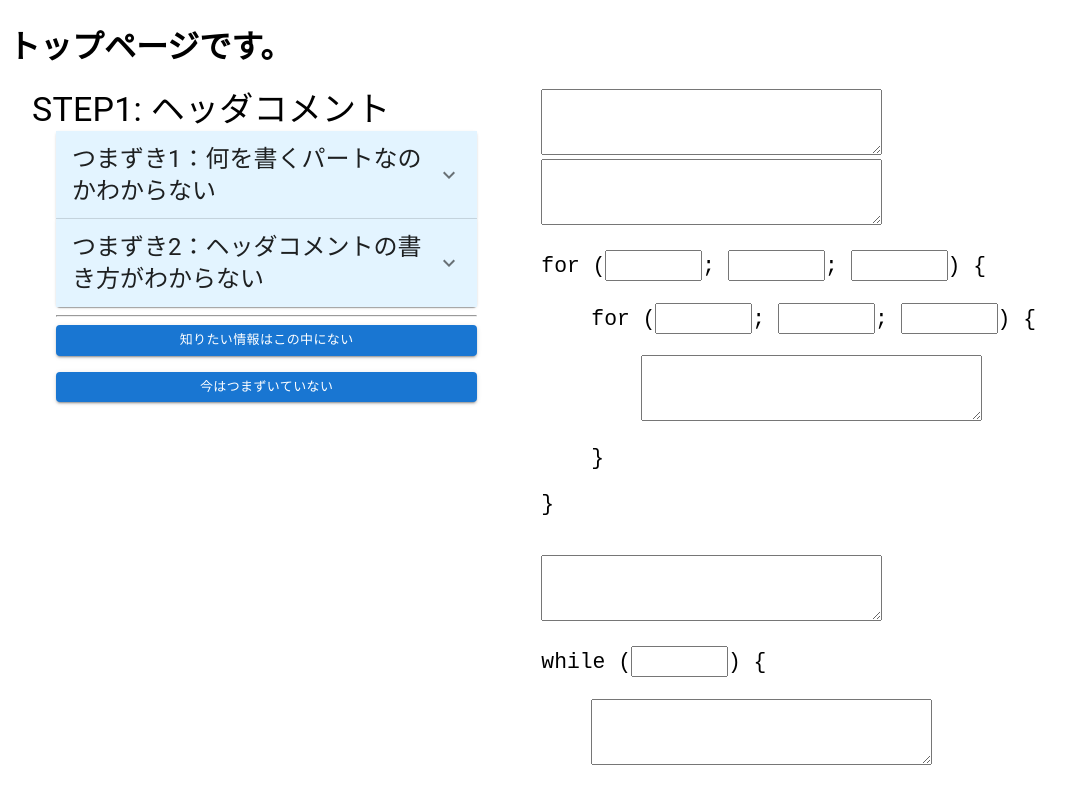
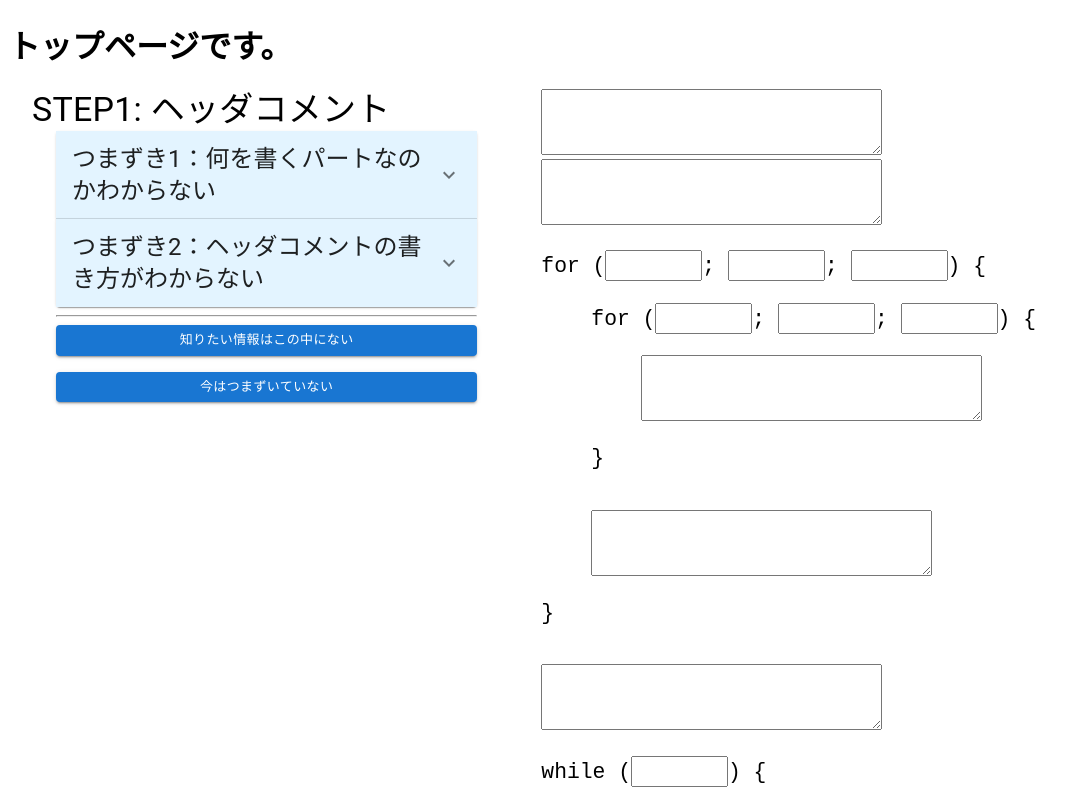
Before and after one commit to KHashimoto3/FormCoder_FRONT, a React (Vite) app: page /form in a window 1280 px wide. Shown: the top 790 px of the page, without its empty margins (0-1080 px from the left). Built offline with nearby package versions, Linux system fonts and the light colour scheme.

Commit message:
フォームデータのchildrenPartを配列対応にした。

```diff
--- a/src/components/features/form/Form.tsx
+++ b/src/components/features/form/Form.tsx
@@ -22,19 +22,30 @@ export const Form = () => {
       id: 3,
       partType: "FOR",
       explanation: "パートの解説",
-      childrenPart: {
+      childrenPart: [
+        {
           id: 1,
           partType: "FOR",
           explanation: "パートの解説",
-        childrenPart: {
+          childrenPart: [
+            {
               id: 1,
               partType: "PROC",
               explanation: "パートの解説",
               childrenPart: "none",
               inputData: "入力される内容",
             },
+          ],
           inputData: "入力される内容",
         },
+        {
+          id: 1,
+          partType: "PROC",
+          explanation: "パートの解説",
+          childrenPart: "none",
+          inputData: "入力される内容",
+        },
+      ],
       inputData: "入力される内容",
     },
     {
@@ -48,13 +59,15 @@ export const Form = () => {
       id: 1,
       partType: "WHL",
       explanation: "パートの解説",
-      childrenPart: {
+      childrenPart: [
+        {
           id: 1,
           partType: "PROC",
           explanation: "パートの解説",
           childrenPart: "none",
           inputData: "入力される内容",
         },
+      ],
       inputData: "入力される内容",
     },
   ];
--- a/src/components/features/form/FormProvider.tsx
+++ b/src/components/features/form/FormProvider.tsx
@@ -6,7 +6,7 @@ import { While } from "./formComponents/While";
 
 type Props = {
   partType: string;
-  childrenPart: string | FormData;
+  childrenPart: string | FormData[];
   inputData: string;
 };
 
--- a/src/components/features/form/formComponents/For.tsx
+++ b/src/components/features/form/formComponents/For.tsx
@@ -4,7 +4,7 @@ import { Process } from "./Process";
 
 type Props = {
   partType: string;
-  childrenPart: string | FormData;
+  childrenPart: string | FormData[];
 };
 
 export const For = (props: Props) => {
@@ -22,8 +22,8 @@ export const For = (props: Props) => {
       "データ不正エラー：Forフォームの中には、少なくとも１つの子要素が必要です。"
     );
     return <Process partType="PROC" />;
-  } else if (typeof props.childrenPart == "object") {
-    const childrenPart: FormData = props.childrenPart;
+  } else if (Array.isArray(props.childrenPart)) {
+    const childrenPartArray: FormData[] = props.childrenPart;
     return (
       <>
         <pre style={preStyle}>
@@ -36,11 +36,19 @@ export const For = (props: Props) => {
           {") {\n"}
         </pre>
         <div style={{ marginLeft: "50px" }}>
-          <FormProvider
-            partType={childrenPart.partType}
-            childrenPart={childrenPart.childrenPart}
-            inputData={childrenPart.inputData}
-          />
+          {childrenPartArray.map((childrenPart) => {
+            return (
+              <>
+                <FormProvider
+                  key={childrenPart.id}
+                  partType={childrenPart.partType}
+                  childrenPart={childrenPart.childrenPart}
+                  inputData={childrenPart.inputData}
+                />
+                <br />
+              </>
+            );
+          })}
         </div>
         <pre style={preStyle}>{"}"}</pre>
       </>
--- a/src/components/features/form/formComponents/While.tsx
+++ b/src/components/features/form/formComponents/While.tsx
@@ -4,7 +4,7 @@ import { Process } from "./Process";
 
 type Props = {
   partType: string;
-  childrenPart: string | FormData;
+  childrenPart: string | FormData[];
 };
 
 export const While = (props: Props) => {
@@ -22,8 +22,8 @@ export const While = (props: Props) => {
       "データ不正エラー：Forフォームの中には、少なくとも１つの子要素が必要です。"
     );
     return <Process partType="PROC" />;
-  } else if (typeof props.childrenPart == "object") {
-    const childrenPart: FormData = props.childrenPart;
+  } else if (Array.isArray(props.childrenPart)) {
+    const childrenPartArray: FormData[] = props.childrenPart;
     return (
       <>
         <pre style={preStyle}>
@@ -32,11 +32,19 @@ export const While = (props: Props) => {
           {") {\n"}
         </pre>
         <div style={{ marginLeft: "50px" }}>
-          <FormProvider
-            partType={childrenPart.partType}
-            childrenPart={childrenPart.childrenPart}
-            inputData={childrenPart.inputData}
-          />
+          {childrenPartArray.map((childrenPart) => {
+            return (
+              <>
+                <FormProvider
+                  key={childrenPart.id}
+                  partType={childrenPart.partType}
+                  childrenPart={childrenPart.childrenPart}
+                  inputData={childrenPart.inputData}
+                />
+                <br />
+              </>
+            );
+          })}
         </div>
         <pre style={preStyle}>{"}"}</pre>
       </>
--- a/src/components/types/formData.ts
+++ b/src/components/types/formData.ts
@@ -2,6 +2,6 @@ export type FormData = {
   id: number;
   partType: string;
   explanation: string;
-  childrenPart: string | FormData;
+  childrenPart: string | FormData[];
   inputData: string;
 };
```
Lines whose indentation alone changed are shown as unchanged.
